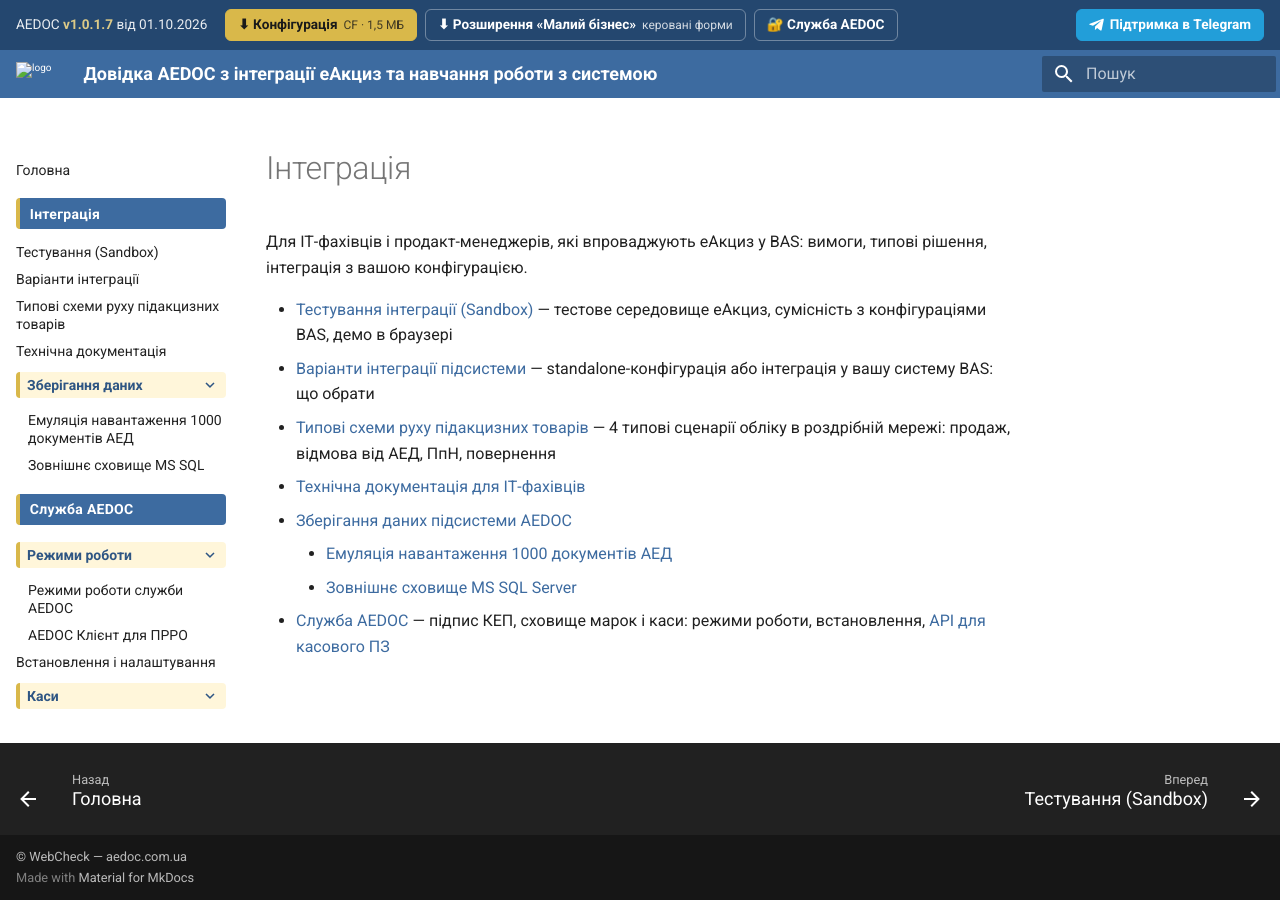
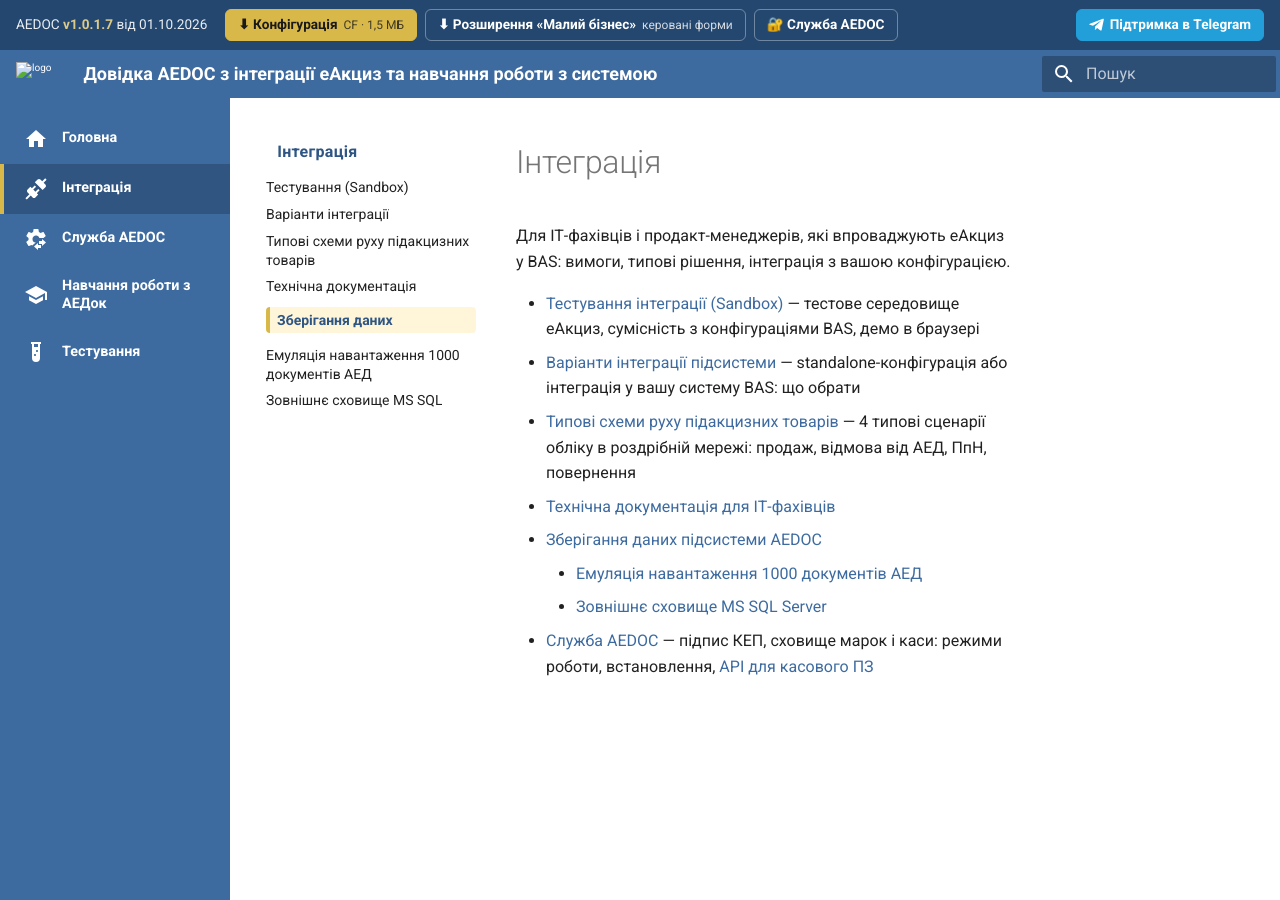
Before and after one commit to sukhenko/aedoc-docs, an MkDocs documentation site: the page built from docs/integratsiia/index.md, in a window 1280 px wide and 900 px high. Built offline with MkDocs 1.6.1 and Material for MkDocs 9.7.7, drawn with Linux system fonts in a browser that asks for light colours.

Commit message:
Меню у дві колонки: ліва — головні розділи з іконками, правіше — підрозділи активного розділу (navigation.tabs); на головній колонка підрозділів прихована
Co-Authored-By: Claude Opus 5.5 <noreply@anthropic.com>

```diff
--- a/docs/stylesheets/extra.css
+++ b/docs/stylesheets/extra.css
@@ -214,3 +214,25 @@
 .md-typeset .flow--prro{--c:#ea580c}.md-typeset .flow--return{--c:#dc2626}.md-typeset .flow--ppn{--c:#7c3aed}.md-typeset .flow--canceled{--c:#6b7280}
 @media (max-width:900px){.md-typeset .flow-nav{grid-template-columns:1fr 1fr}}
 @media (max-width:600px){.md-typeset .flow__step{margin-left:44px;padding:14px 16px}.md-typeset .flow__step::before{left:-44px;width:32px;height:32px}.md-typeset .flow__step:not(:last-child)::after{left:-29px;top:46px}}
+
+/* ===== Дві колонки меню: ліва — головні розділи, правіше — підрозділи активного розділу ===== */
+.md-tabs{display:none}
+.md-rail{display:none}
+@media (min-width:76.25em){
+  .md-rail{display:block;position:sticky;top:2.4rem;align-self:flex-start;flex-shrink:0;width:11.5rem;height:calc(100vh - 2.4rem);overflow-y:auto;
+    background:#3D6BA0;margin:0 1rem 0 0;padding:.8rem 0}
+  .md-rail__list{list-style:none;margin:0;padding:0}
+  .md-rail__link{display:flex;align-items:center;gap:.7rem;padding:.65rem 1rem;color:#fff!important;font-size:.72rem;font-weight:700;line-height:1.3;
+    border-left:4px solid transparent;text-decoration:none}
+  .md-rail__link:hover{background:rgba(255,255,255,.1)}
+  .md-rail__item--active>.md-rail__link{background:#2F5580;border-left-color:#D9B84A}
+  .md-rail__icon{display:flex;flex-shrink:0;width:1.2rem;height:1.2rem}
+  .md-rail__icon svg{width:100%;height:100%;fill:currentColor}
+  .md-main__inner{margin-top:0!important}
+  .md-content__inner{margin-top:1.2rem}
+  /* підрозділи: назва активного розділу — заголовок колонки */
+  .md-nav--lifted>.md-nav__list>.md-nav__item--active>.md-nav__link{font-size:.8rem;font-weight:700;color:#2E5583!important;padding-top:1rem;background:none!important;
+    border:none!important;margin:0!important;box-shadow:none}
+  .md-nav--lifted>.md-nav__list>.md-nav__item--active>.md-nav__link *{color:#2E5583!important}
+  .md-nav--primary>.md-nav__list>.md-nav__item--section{margin-top:0}
+}
--- a/mkdocs.yml
+++ b/mkdocs.yml
@@ -10,6 +10,7 @@ theme:
   logo: https://aedoc.com.ua/wp-content/uploads/2026/05/favicon-512x512-1.png
   favicon: https://aedoc.com.ua/wp-content/uploads/2026/05/favicon-512x512-1.png
   features:
+    - navigation.tabs
     - navigation.sections
     - navigation.indexes
     - navigation.expand
--- a/overrides/main.html
+++ b/overrides/main.html
@@ -12,3 +12,25 @@
   <a class="dlbar__btn dlbar__btn--tg" href="{{ a.support_url }}" target="_blank" rel="noopener"><svg viewBox="0 0 24 24" width="15" height="15" aria-hidden="true"><path fill="currentColor" d="M9.78 15.27 9.4 20.6c.54 0 .78-.23 1.06-.51l2.55-2.43 5.28 3.86c.97.53 1.65.25 1.91-.89l3.46-16.2c.31-1.43-.52-1.99-1.46-1.64L1.4 10.66c-1.39.54-1.37 1.31-.24 1.66l5.2 1.62 12.07-7.6c.57-.37 1.09-.17.66.21z"/></svg> Підтримка в Telegram</a>
 </div>
 {% endblock %}
+
+{#- Ліва колонка: лише головні розділи (як у прикладі); правіше — підрозділи активного розділу (navigation.tabs → md-nav--lifted) -#}
+{% set rail_icons = {"Головна": "home", "Інтеграція": "connection", "Служба AEDOC": "cog-transfer", "Навчання роботи з АЕДок": "school", "Тестування": "test-tube"} %}
+
+{% block site_nav %}
+  {% if nav %}
+    <div class="md-rail">
+      <ul class="md-rail__list">
+        {% for it in nav.items %}
+          <li class="md-rail__item{% if it.active %} md-rail__item--active{% endif %}">
+            {% set target = it.children[0] if it.is_section else it %}
+            <a class="md-rail__link" href="{{ target.url | url }}">
+              <span class="md-rail__icon">{% include ".icons/material/" ~ rail_icons.get(it.title, "book-open-variant") ~ ".svg" %}</span>
+              <span class="md-rail__title">{{ it.title }}</span>
+            </a>
+          </li>
+        {% endfor %}
+      </ul>
+    </div>
+  {% endif %}
+  {{ super() }}
+{% endblock %}
```
Also changed, not shown: docs/index.md (+1 -0 lines).
